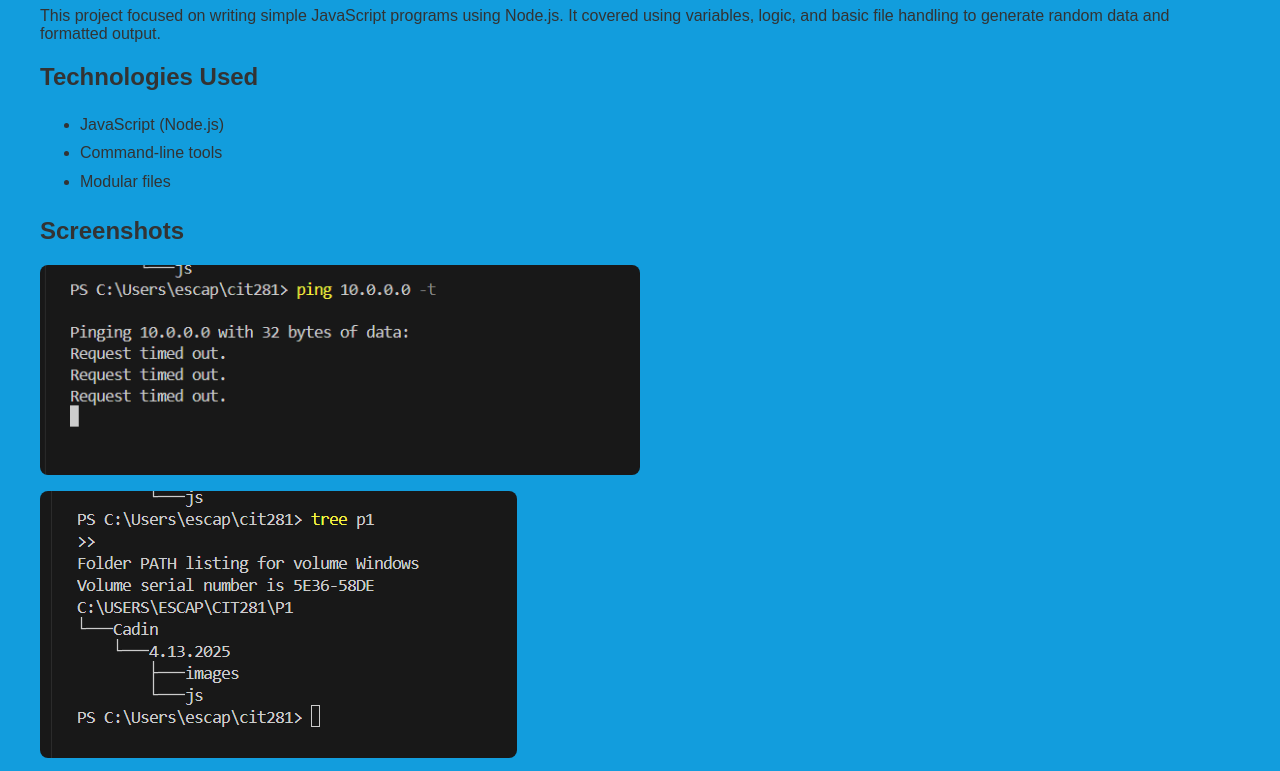
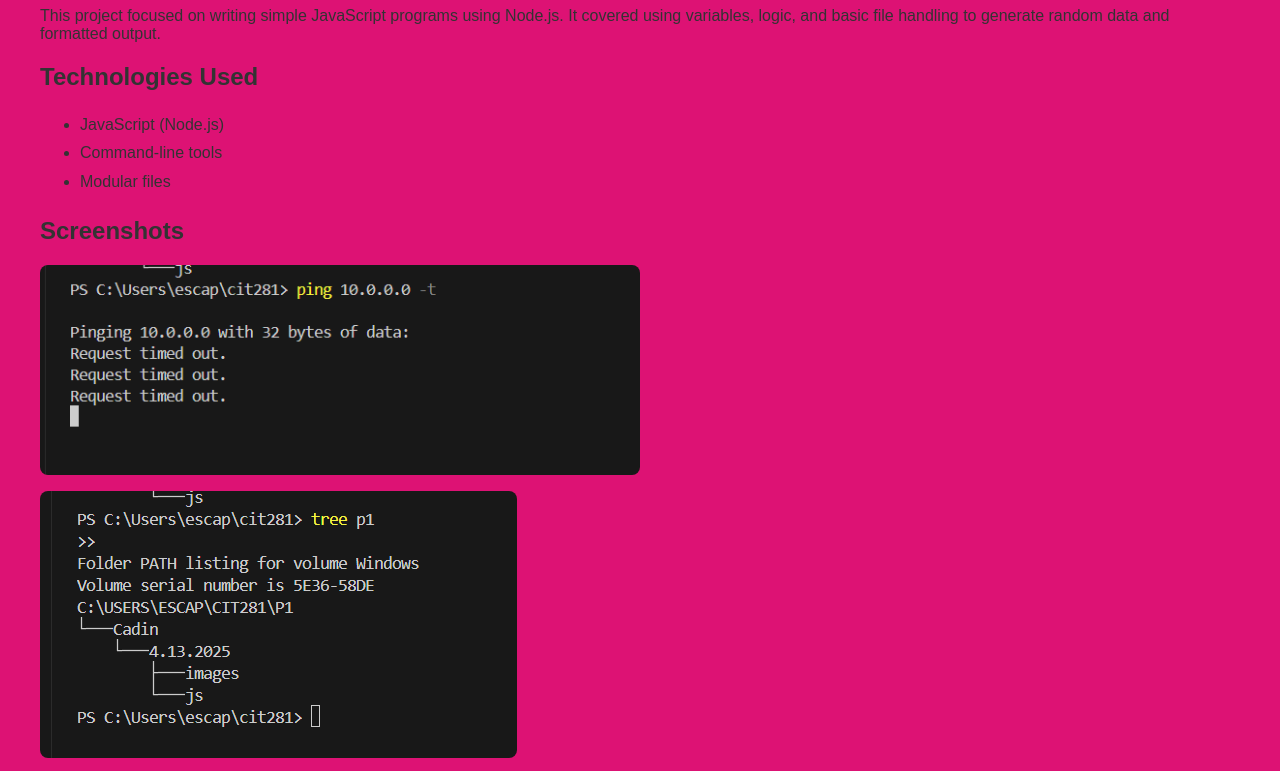
Before and after one commit to Escxped/cit281-p1, a plain HTML site: page index.html in a window 1280 px wide. Shown: the part 113-884 px from the top of the page. Drawn offline with Linux system fonts and the light colour scheme.

Commit message:
add color change

```diff
--- a/index.html
+++ b/index.html
@@ -14,7 +14,7 @@
   body {
     font-family: Arial, sans-serif;
     padding: 2rem;
-    background-color: #129ddd; /* Light blue background */
+    background-color: #dd1274; /* Light blue background */
     color: #333;
   }
 </style>
```
